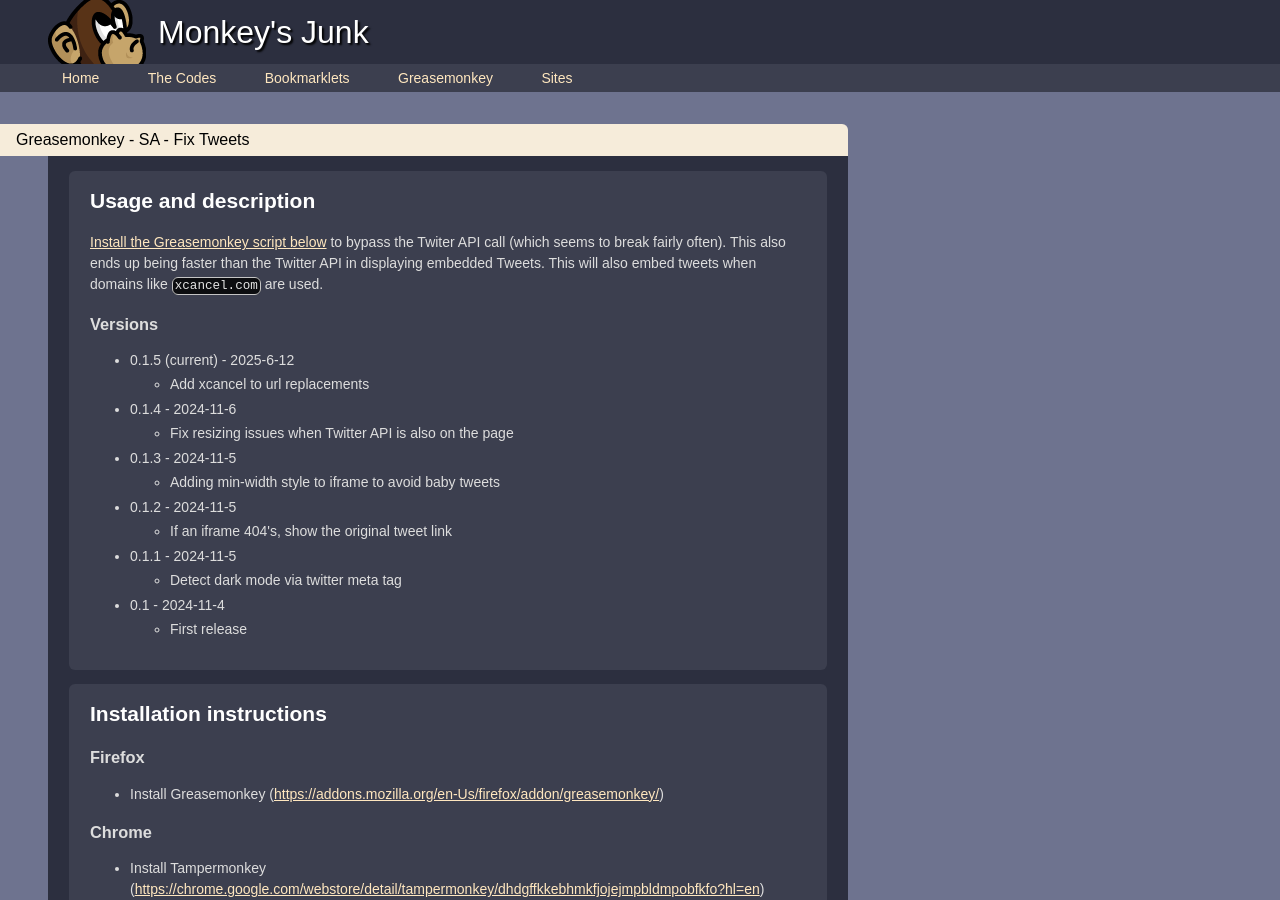
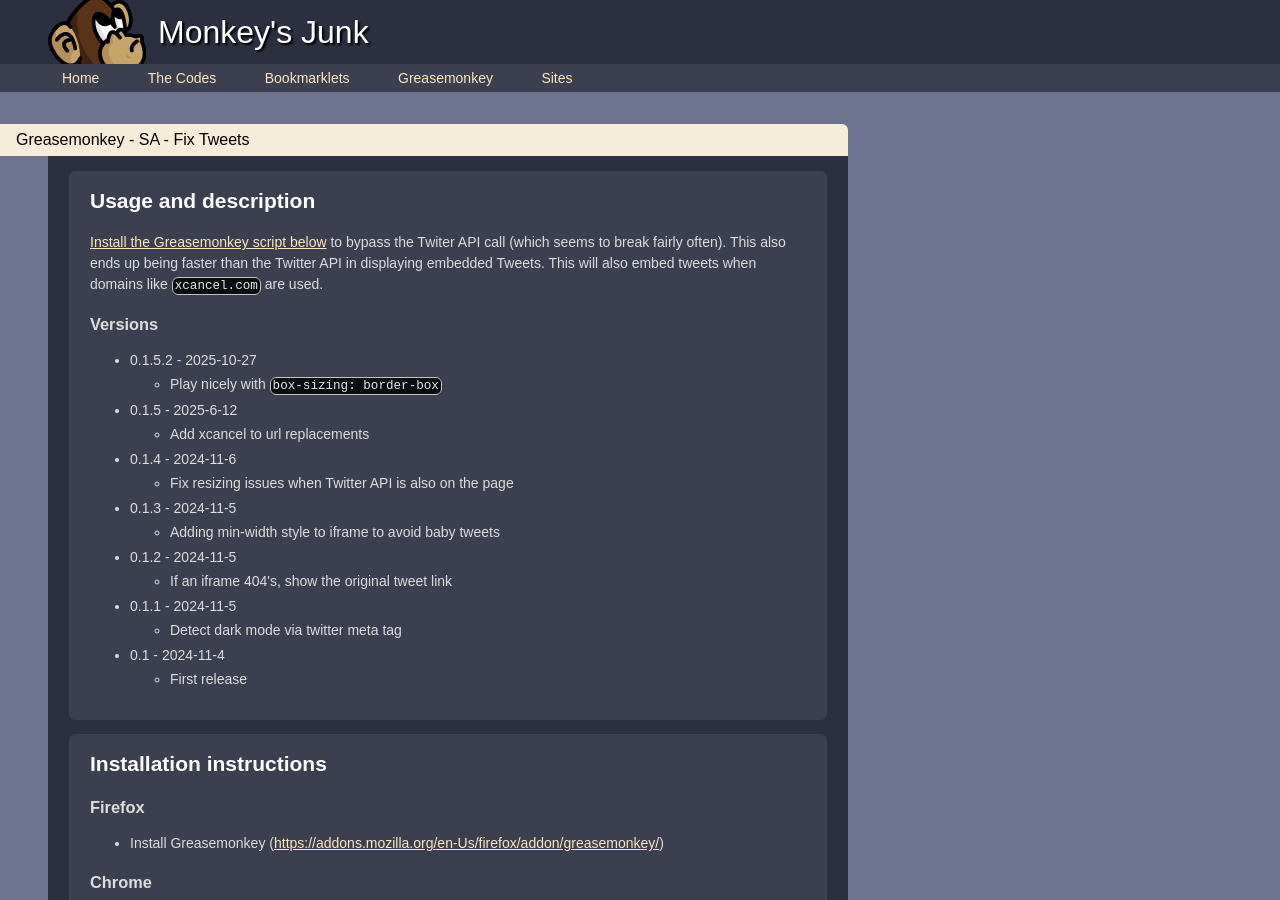
Before and after one commit to cwmonkey/cwmonkey.github.io, a Jekyll site: the page built from greasemonkey/sa-fix-tweets/index.html, in a window 1280 px wide and 900 px high. Built offline with Jekyll 4.4.1, drawn with Linux system fonts in a browser that asks for light colours; nearby versions of some CDN libraries; some web fonts are replaced.

Commit message:
Play nicely with `box-sizing: border-box`

```diff
--- a/_includes/greasemonkey/sa-fix-tweets/version
+++ b/_includes/greasemonkey/sa-fix-tweets/version
@@ -1 +1 @@
-0.1.5.1
+0.1.5.2
--- a/greasemonkey/sa-fix-tweets/index.html
+++ b/greasemonkey/sa-fix-tweets/index.html
@@ -14,7 +14,13 @@
 
 	<ul>
 		<li>
-			0.1.5 (current) - 2025-6-12
+			0.1.5.2 - 2025-10-27
+			<ul>
+				<li>Play nicely with <code>box-sizing: border-box</code></li>
+			</ul>
+		</li>
+		<li>
+			0.1.5 - 2025-6-12
 			<ul>
 				<li>Add xcancel to url replacements</li>
 			</ul>
--- a/greasemonkey/sa-fix-tweets/sa-fix-tweets.user.js
+++ b/greasemonkey/sa-fix-tweets/sa-fix-tweets.user.js
@@ -39,7 +39,11 @@
 			if (iframe && iframe.matches('.my-twitter-embed') && data.params && data.params[0]) {
 				const params = data.params[0];
 
-				if (params.width) iframe.style.width = params.width + 'px';
+				if (params.width) {
+					iframe.style.boxSizing = 'content-box';
+					iframe.style.width = params.width + 'px';
+				}
+
 				if (params.height) iframe.style.height = params.height + 'px';
 
 				// Edge case with old tweets? 404ing, in spite of still being accessible via .com
```
